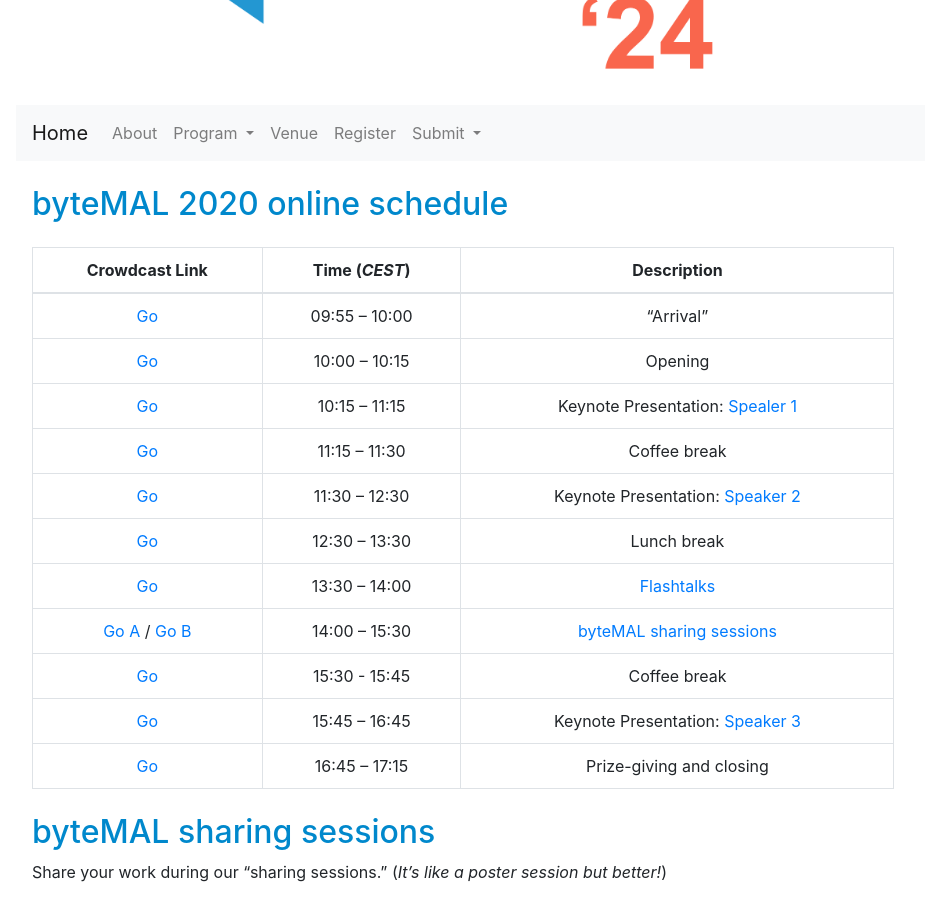
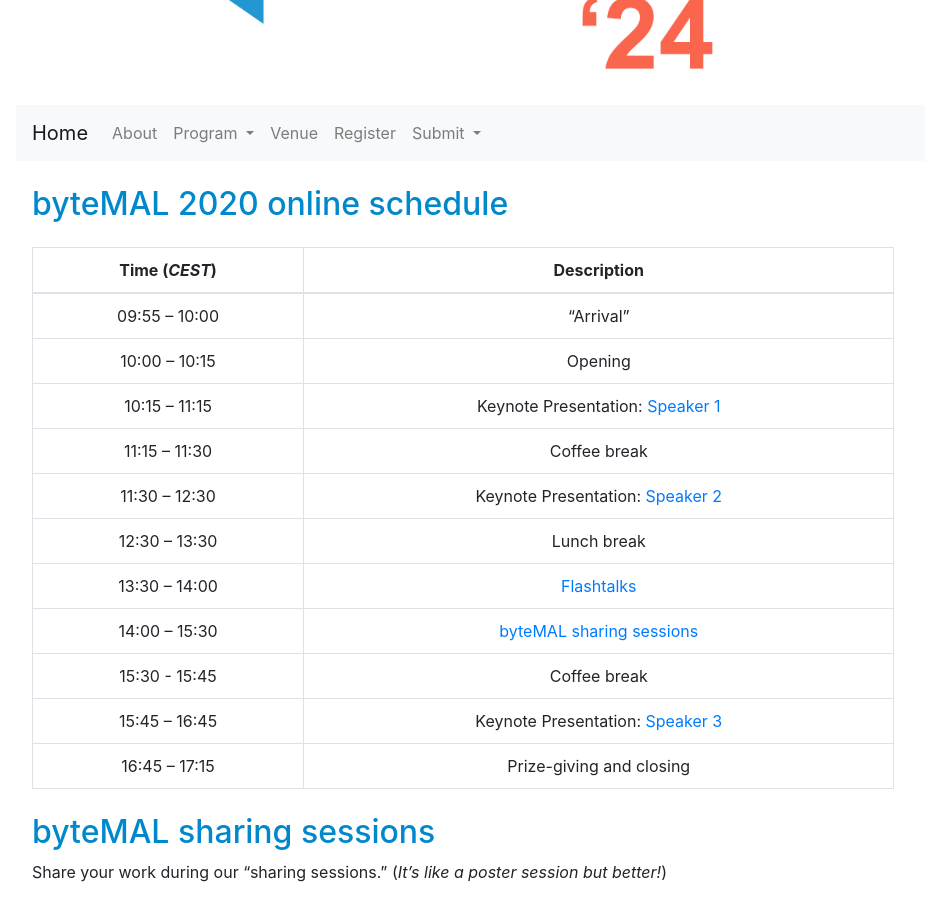
Before and after one commit to bytemal/bytemal-2024, a Jekyll site: the page built from _pages/program.md, in a window 1280 px wide and 900 px high, scrolled down 274 px. Shown: the whole window, without its empty margins (69-994 px from the left). Built offline with Jekyll 4.4.1, drawn with Linux system fonts in a browser that asks for light colours.

Commit message:
Update program.md

```diff
--- a/_pages/program.md
+++ b/_pages/program.md
@@ -6,19 +6,19 @@
 
 ## byteMAL 2020 online schedule
 
-| Crowdcast Link                                             | Time (*CEST*) | Description |
-| :--------------------------------------------------------: | :-----------: | :---------: |
-| <a href="https://www.crowdcast.io/e/bytemal-2024/">Go</a>  | 09:55 – 10:00 | "Arrival"                             |
-| <a href="https://www.crowdcast.io/e/bytemal-2024/1">Go</a> | 10:00 – 10:15 | Opening                               |
-| <a href="https://www.crowdcast.io/e/bytemal-2024/1">Go</a> | 10:15 – 11:15 | Keynote Presentation: <a href="/bytemal-2024/keynotes">Spealer 1</a>  |
-| <a href="https://www.crowdcast.io/e/bytemal-2024/">Go</a>  | 11:15 – 11:30 | Coffee break                          |
-| <a href="https://www.crowdcast.io/e/bytemal-2024/2">Go</a> | 11:30 – 12:30 | Keynote Presentation: <a href="/bytemal-2024/keynotes">Speaker 2</a>    |
-| <a href="https://www.crowdcast.io/e/bytemal-2024/">Go</a>  | 12:30 – 13:30 | Lunch break                           |
-| <a href="https://www.crowdcast.io/e/bytemal-2024/3">Go</a> | 13:30 – 14:00 | [Flashtalks](#flashtalks)            |
-| <a href="https://www.crowdcast.io/e/bytemal-2024/4">Go A</a> / <a href="https://www.crowdcast.io/e/bytemal-2024/5">Go B</a>  | 14:00 – 15:30 | [byteMAL sharing sessions](#sharing)  |
-| <a href="https://www.crowdcast.io/e/bytemal-2024/">Go</a>  | 15:30 - 15:45 | Coffee break                          |
-| <a href="https://www.crowdcast.io/e/bytemal-2024/6">Go</a> | 15:45 – 16:45 | Keynote Presentation: <a href="/bytemal-2024/keynotes">Speaker 3</a>   |
-| <a href="https://www.crowdcast.io/e/bytemal-2024/7">Go</a> | 16:45 – 17:15 | Prize-giving and closing              |
+| Time (*CEST*) | Description |
+| :-----------: | :---------: |
+| 09:55 – 10:00 | "Arrival"                             |
+| 10:00 – 10:15 | Opening                               |
+| 10:15 – 11:15 | Keynote Presentation: <a href="/bytemal-2024/keynotes">Speaker 1</a>  |
+| 11:15 – 11:30 | Coffee break                          |
+| 11:30 – 12:30 | Keynote Presentation: <a href="/bytemal-2024/keynotes">Speaker 2</a>    |
+| 12:30 – 13:30 | Lunch break                           |
+| 13:30 – 14:00 | [Flashtalks](#flashtalks)            |
+| 14:00 – 15:30 | [byteMAL sharing sessions](#sharing)  |
+| 15:30 - 15:45 | Coffee break                          |
+| 15:45 – 16:45 | Keynote Presentation: <a href="/bytemal-2024/keynotes">Speaker 3</a>   |
+| 16:45 – 17:15 | Prize-giving and closing              |
 {:.table-bordered .table-hover .my-4}
 
 
```
